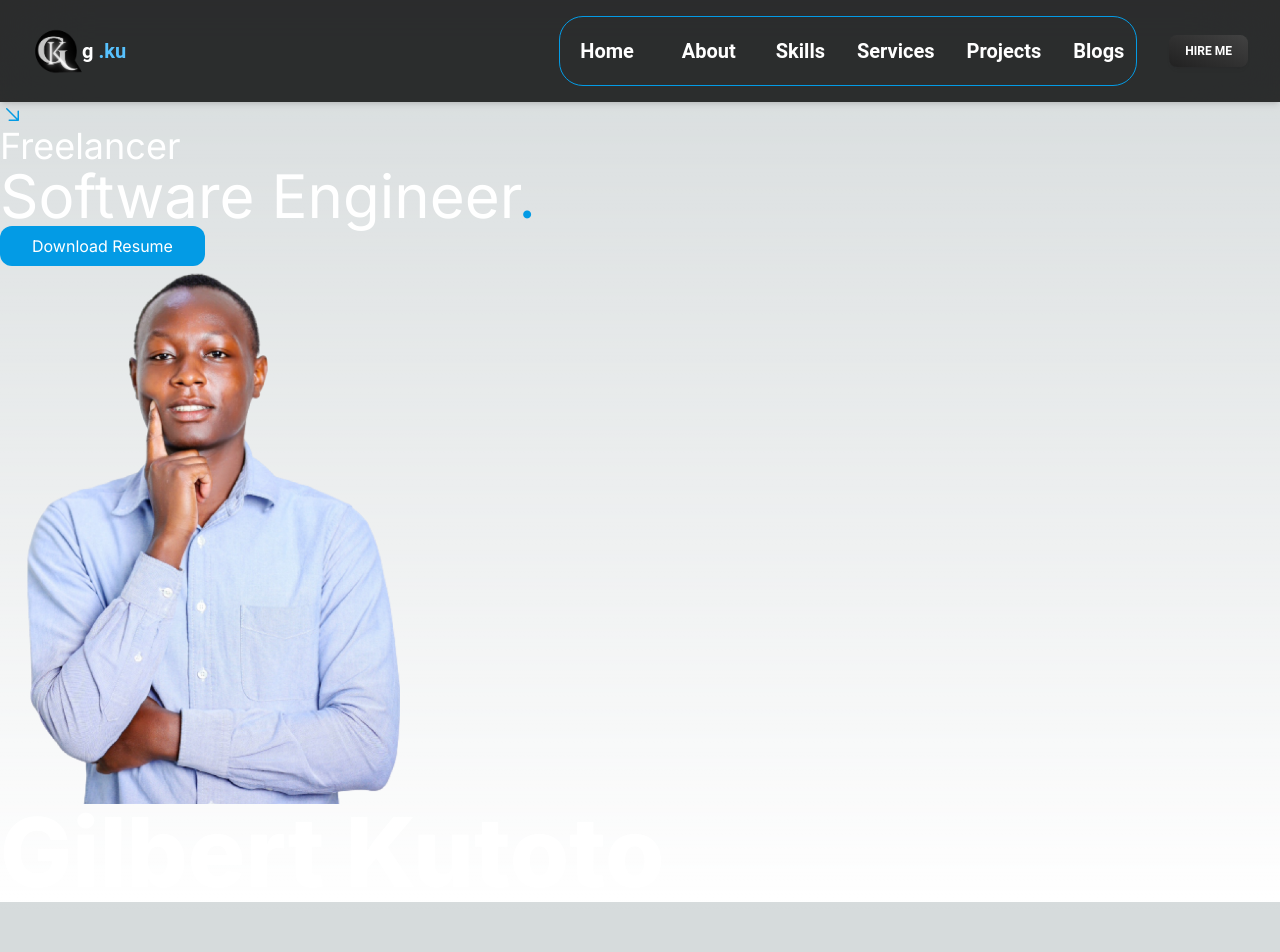
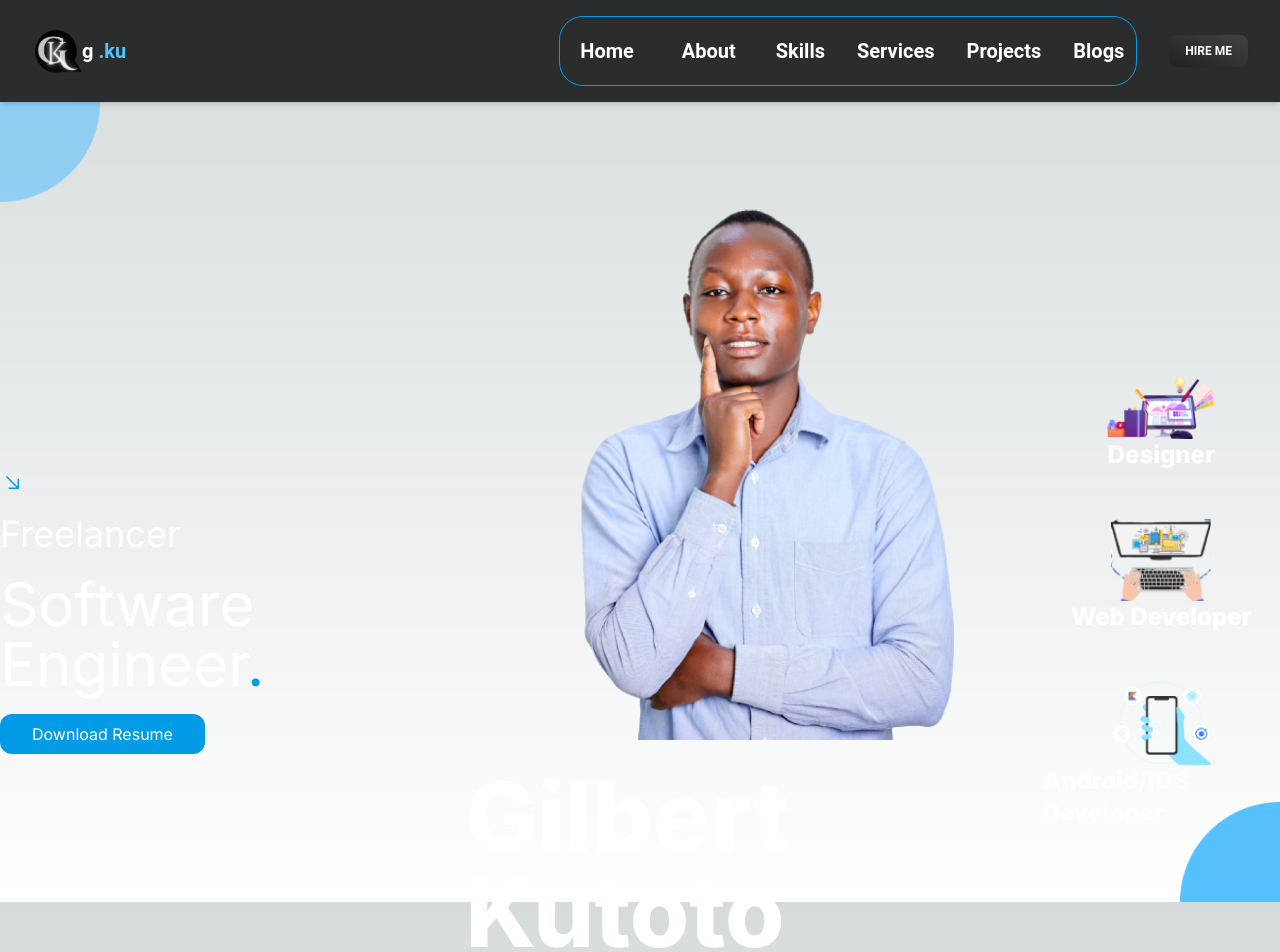
Before and after one commit to gilbert-ku/g.ku, a Next.js app: page / in a window 1280 px wide. Shown: the top 952 px of the page. Before the commit the page ends 910 px from the top, so only its background shows below. Built offline with nearby package versions, Linux system fonts and the light colour scheme.

Commit message:
add style to home page 2

```diff
--- a/components/home/HomePage.jsx
+++ b/components/home/HomePage.jsx
@@ -1,39 +1,111 @@
 "use client"
 import { GoArrowDownRight } from "react-icons/go";
+import { FaGithub, FaLinkedinIn, FaTwitter, FaWhatsapp } from "react-icons/fa6";
+import { MdEmail } from "react-icons/md";
 import Image from "next/image";
 
 const HomePage = () => {
   return (
     // <main className='min-h-screen bg-no-repeat object-scale-down object-center bg-center bg-contain' style={{backgroundImage: `url("/gilbert.png")`,}}>
-    <main className='min-h-screen'>
+    <main className='h-screen relative '>
+
+        <Image
+          src="/top.png"
+          height={100}
+          width={100}
+          loading="lazy"
+          alt="Gilbert Kutoto"
+          // className="absolute top-"
+          />
+
+          <Image
+          src="/bottom.png"
+          height={100}
+          width={100}
+          loading="lazy"
+          alt="Gilbert Kutoto"
+          className="absolute bottom-0 right-0"
+          />
+
 
       {/* freelancer */}
-      <div>
+      <div className=" md:flex justify-around items-center ">
         <div className='text-white'>
-          <GoArrowDownRight className="text-2xl text-light-blue-600"/>
-          <h1 className="text-4xl">Freelancer</h1>
-          <p className="text-6xl">Software Engineer<span className="text-light-blue-600">.</span></p>
+          <GoArrowDownRight className="text-2xl my-5 text-light-blue-600"/>
+          <h1 className="text-4xl my-5">Freelancer</h1>
+          <p className="text-6xl my-5">Software Engineer<span className="text-light-blue-600">.</span></p>
 
           <button className="py-2 px-8 bg-light-blue-600 rounded-xl">Download Resume</button>
         </div>
 
         {/* image */}
-        <div>
+
+        <div className="flex flex-col items-center justify-center ">
           <Image
           src="/gilbert.png"
           height={500}
           width={400}
           loading="lazy"
           alt="Gilbert Kutoto"
+          className="mx-auto"
           />
-           <h1 className="text-8xl text-white font-extrabold">Gilbert Kutoto</h1>
+           <h1 className="text-8xl text-white font-extrabold mx-auto mt-7">Gilbert Kutoto</h1>
+
+           {/* icon */}
+
+           <div className="flex justify-center md:justify-start mx-auto">
+            <div className="flex text-blue-500 mt-1 md:mt-3">
+              <FaGithub className="me-2 md:me-3 text-2xl text-blue-500"/>
+              <FaLinkedinIn className="mx-2 md:mx-3 text-2xl md:text-3xl"/>
+              <FaTwitter className="mx-2 md:mx-3 text-2xl md:text-3xl"/>
+              <FaWhatsapp className="mx-2 md:mx-3 text-2xl md:text-3xl"/>
+              <MdEmail className="ms-2 md:ms-3 text-2xl md:text-3xl "/>
+            </div>
+          </div>
+
         </div>
 
         {/* what i do */}
 
-        <div>
+        <div className="flex flex-col items-center justify-center ">
+          {/* design */}
+          <div className="flex flex-col items-center my-6">
+            <Image
+              src="/design.png"
+              height={100}
+              width={110}
+              loading="lazy"
+              alt="Design"
+              className="mx-auto"
+            />
+            <h1 className="text-2xl text-white font-extrabold mx-auto">Designer</h1>
+          </div>
+          {/* web */}
+          <div className="flex flex-col items-center my-6">
+            <Image
+              src="/web.png"
+              height={100}
+              width={100}
+              loading="lazy"
+              alt="Web tech"
+              className="mx-auto"
+            />
+            <h1 className="text-2xl text-white font-extrabold mx-auto">Web Developer</h1>
+          </div>
+          {/* mobile */}
+          <div className="flex flex-col items-center my-6">
+            <Image
+              src="/mobile.png"
+              height={100}
+              width={100}
+              loading="lazy"
+              alt="Mobile tech"
+              className="mx-auto"
+            />
+            <h1 className="text-2xl text-white font-extrabold">Android/IOS Developer</h1>
+          </div>
+        </div>
 
-        </div>
       </div>
 
     </main>
```
Also changed, not shown: public/bottom.png (renamed from public/buttom.png), public/web.png (added).
